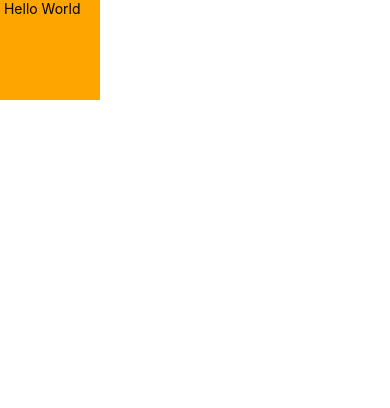
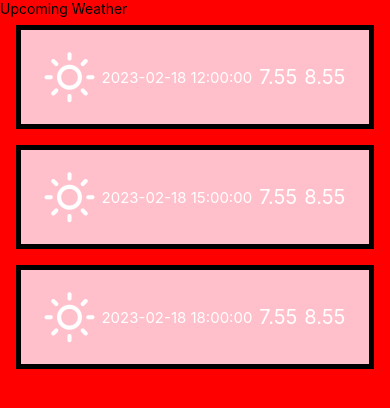
Before and after one commit to SeyitKoyuncu/AI-Supported-Weather-APP, a React Native app: screen / in a window 390 px wide. Shown: the top 408 px of the page. Built offline with nearby package versions, Linux system fonts and the light colour scheme.

Commit message:
added app.j, crurrentweather and upcoming weather

```diff
--- a/App.js
+++ b/App.js
@@ -1,20 +1,19 @@
-import { StatusBar } from 'expo-status-bar';
-import { StyleSheet, Text, View } from 'react-native';
+import React from 'react';
+import {View, StyleSheet} from 'react-native';
+import CurrentWeather from './src/components/CurrentWeather';
+import UpcomingWeather from './src/components/UpcomingWeather';
 
-export default function App() {
-  console.log("Hello World")
-  return (
-    <View style ={{ height: 100, width: 100, backgroundColor: 'orange'}}>
-      <Text> Hello World </Text>
+const App = () => {
+  return(
+    <View style = {styles.container}>
+      <UpcomingWeather/>
     </View>
-  );
+  )
 }
 
 const styles = StyleSheet.create({
-  container: {
-    flex: 1,
-    backgroundColor: '#fff',
-    alignItems: 'center',
-    justifyContent: 'center',
-  },
-});
+  container:{
+    flex: 1
+  }
+})
+export default App;
--- a/package.json
+++ b/package.json
@@ -11,6 +11,7 @@
   },
   "dependencies": {
     "expo": "~49.0.15",
+    "expo-cli": "^6.3.10",
     "expo-status-bar": "~1.6.0",
     "react": "18.2.0",
     "react-native": "0.72.6"
--- /dev/null
+++ b/src/components/CurrentWeather.js
@@ -0,0 +1,69 @@
+import React from "react";
+import { View, Text, SafeAreaView, StyleSheet } from 'react-native';
+import { Feather } from '@expo/vector-icons';
+
+const CurrentWeather = () => {
+  return(
+    <SafeAreaView style={styles.wrapper}>
+      <View style = {styles.container}>
+      <Feather name="sun" size={100} color="black" />
+        <Text>Current Weather</Text>
+        <Text style = {styles.temp}>6 </Text>
+        <Text style = {styles.feels}>Feels like 5</Text>
+        <View style = {styles.highLowWrapper}>
+          <Text style = {styles.highLow}>High: 8</Text>
+          <Text style = {styles.highLow}>Low: 5</Text>
+        </View>
+      </View>
+
+        <View style = {styles.bodyWrapper}>
+          <Text style = {styles.description}>Its sunny</Text>
+          <Text style = {styles.message}>Its perfect t-shirt weather</Text>
+        </View>
+
+
+    </SafeAreaView>
+  )
+}
+
+const styles = StyleSheet.create({
+  container:{
+    flex:1,
+    alignItems: 'center',
+    justifyContent: 'center'
+  },
+  wrapper:{
+    backgroundColor: 'pink',
+    flex:1
+  },
+  temp:{
+    color: 'black',
+    fontSize: 48
+  },
+  feels:{
+    color: 'black',
+    fontSize: 30
+  },
+  highLow:{
+    color: 'black',
+    fontSize: 20
+  },
+  highLowWrapper:{
+    flexDirection: 'row'
+  },
+  bodyWrapper:{
+    justifyContent: 'flex-end',
+    alignItems: 'flex-start'
+  },
+  description:{
+    fontSize: 48,
+    paddingLeft: 25,
+  },
+  message:{
+    fontSize: 30,
+    paddingLeft: 25,
+    marginBottom: 40
+  }
+})
+
+export default CurrentWeather
--- /dev/null
+++ b/src/components/UpcomingWeather.js
@@ -0,0 +1,103 @@
+import React from "react";
+import { SafeAreaView, View, StyleSheet, Text, FlatList, StatusBar} from "react-native";
+import { Feather } from '@expo/vector-icons'
+
+const DATA = [
+    {
+        dt_txt: "2023-02-18 12:00:00",
+        main: {
+            temp_max: 8.55,
+            temp_min: 7.55
+        },
+        weather: [
+            {
+            main: 'Clear'
+            }
+        ]
+    },
+    {
+        dt_txt: "2023-02-18 15:00:00",
+        main: {
+            temp_max: 8.55,
+            temp_min: 7.55
+            },
+        weather: [
+            {
+            main: 'Clouds'
+            }
+        ]
+    },
+    {
+        dt_txt: "2023-02-18 18:00:00",
+        main: {
+            temp_max: 8.55,
+            temp_min: 7.55
+        },
+        weather: [
+            {
+            main: 'Rain'
+            }
+        ]
+    }
+]
+
+const Item = (props) => {
+    const { dt_text, min, max, condition } = props
+    return(
+        <View style = {styles.item}>
+            <Feather name = {'sun'} size = {50} color = {"white"} />
+            <Text style = {styles.date}>{dt_text}</Text>
+            <Text style = {styles.temp}>{min}</Text>
+            <Text style = {styles.temp}>{max}</Text>
+        </View>
+    )
+}
+
+const UpcomingWeather = () => {
+    const renderItem = ({item}) => (
+        <Item
+        condition = {item.weather[0].main}
+        dt_text = {item.dt_txt}
+        min = {item.main.temp_min}
+        max = {item.main.temp_max}/>
+    )
+    return (
+        <SafeAreaView style = {styles.container}>
+            <View>
+                <Text>Upcoming Weather</Text>
+                <FlatList
+                    data = {DATA}
+                    renderItem = {renderItem}
+                    keyExtractor={(item) => item.dt_txt}
+                    />
+            </View>
+        </SafeAreaView>
+    )
+}
+
+const styles = StyleSheet.create({
+    container:{
+        flex: 1,
+        marginTop: StatusBar.currentHeight || 0,
+        backgroundColor: 'red'
+    },
+    item:{
+        padding: 20,
+        marginVertical: 8,
+        marginHorizontal: 16,
+        flexDirection: 'row',
+        justifyContent: 'space-around',
+        alignItems: 'center',
+        borderWidth: 5,
+        backgroundColor: 'pink'
+    },
+    temp:{
+        color: 'white',
+        fontSize: 20,
+    },
+    date:{
+        color: 'white',
+        fontSize: 15
+    }
+})
+export default UpcomingWeather;
```
Also changed, not shown: 1 other file (tests, documents, lock files or other folders).
